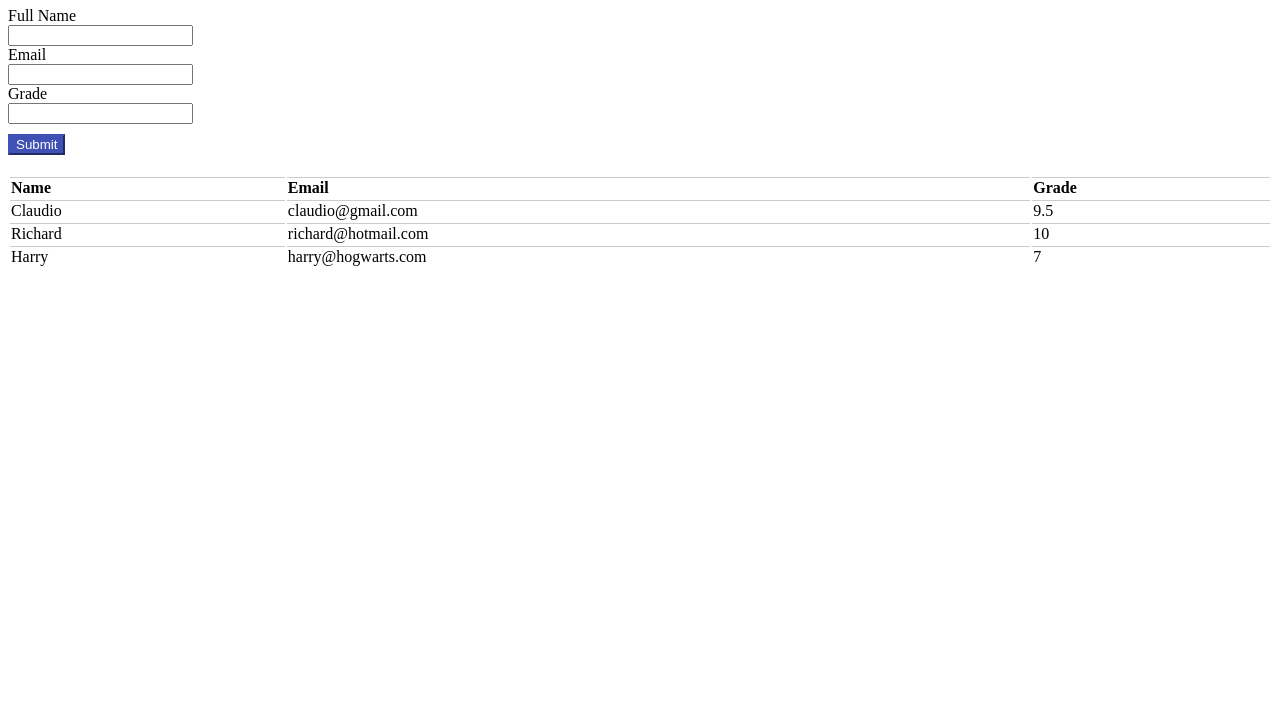
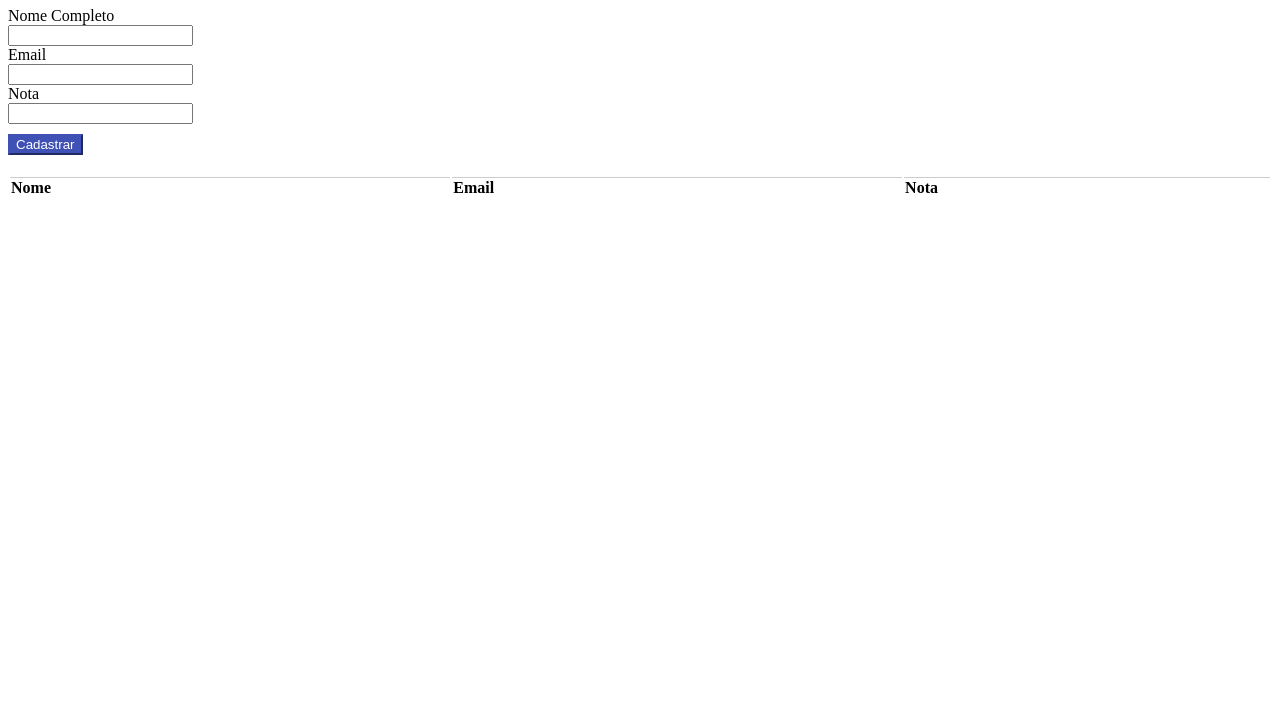
Before and after one commit to claudiopacheco/qaninja, a plain HTML site: page a180/web-base/index.html in a window 1280 px wide. Shown: the part 73-800 px from the top of the page. Drawn offline with Linux system fonts and the light colour scheme.

Commit message:
Inteligação com v-model, methods, events @click

```diff
--- a/a180/web-base/index.html
+++ b/a180/web-base/index.html
@@ -9,33 +9,33 @@
 
 <body>
     <div id="app">
-        <h1>Register Student</h1>
+        <h1>Registrar Aluno</h1>
 
         <form>
-            <label for="fullName">Full Name</label>
-            <input name="fullName" type="text" />
+            <label for="fullnome">Nome Completo</label>
+            <input nome="fullnome" type="text" v-model="form.nome"/>
 
             <label for="email">Email</label>
-            <input name="email" type="text" />
+            <input nome="email" type="text" v-model="form.email" />
 
-            <label for="grade">Grade</label>
-            <input name="grade" type="text" />
+            <label for="nota">Nota</label>
+            <input nome="nota" type="text" v-model="form.nota" />
 
-            <input name="submit" type="button" value="Submit" />
+            <input nome="submit" type="button" value="Cadastrar" @click="adicionarContato" />
         </form>
 
         <div>
             <table class="table">
                 <thead>
-                    <th>Name</th>
+                    <th>Nome</th>
                     <th>Email</th>
-                    <th>Grade</th>
+                    <th>Nota</th>
                 </thead>
                 <tbody>
-                    <tr v-for="student in students"> <!-- v-for="" is the vue.js directive to be used to populate table dynamically -->
-                        <td>{{student.name}}</td>
-                        <td>{{student.email}}</td>
-                        <td>{{student.grade}}</td>
+                    <tr v-for="aluno in alunos"> <!-- v-for="" is the vue.js directive to be used to populate table dynamically -->
+                        <td>{{aluno.nome}}</td>
+                        <td>{{aluno.email}}</td>
+                        <td>{{aluno.nota}}</td>
                     </tr>
                 </tbody>
             </table>
@@ -45,12 +45,26 @@
     <script>
         var app = new Vue({
             el: "#app",
+
             data: { // "data" object to work with data in vue.js
-                students: [ // hard coded data array
-                    { name: "Claudio", email: "claudio@gmail.com", grade: 9.5 },
-                    { name: "Richard", email: "richard@hotmail.com", grade: 10 },
-                    { name: "Harry", email: "harry@hogwarts.com", grade: 7 },
-                ]
+                form: {
+                    nome: '',
+                    email: '',
+                    nota: ''
+                },
+                alunos: []
+            },
+
+            methods: {
+                limpaFormulario: function() {
+                    this.form = {nome: '', email: '', nota: ''} // 'this' allows to have access to vue.js objects (form, alunos, methods etc)
+                },
+                adicionarContato: function() {
+                    console.log(this.form)
+                    this.alunos.push(this.form)
+                    this.limpaFormulario()
+                }
+
             }
         });
     </script>
```
